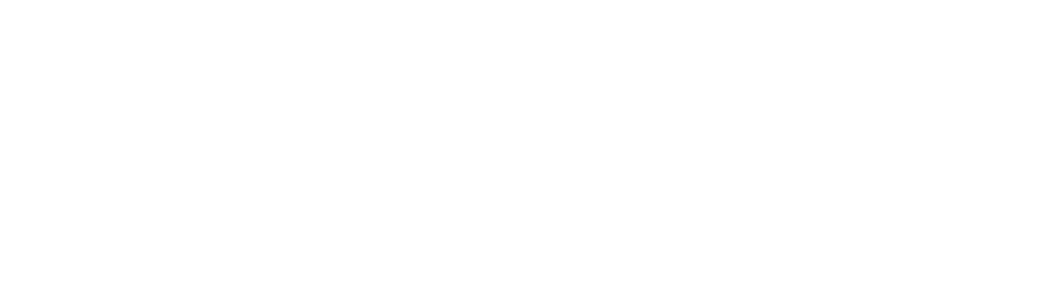
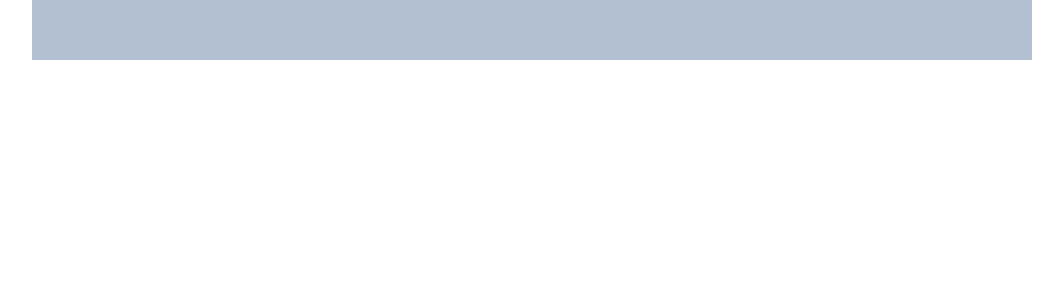
Before and after one commit to thgamejam/touhou-gamejam-quick, a Vue app in the folder touhou-gamejam-quick-web/: page /gamejam in a window 1280 px wide. Before the commit this address had no page. Shown: the top 300 px of the page, without its empty margins (108-1171 px from the left). Built offline with nearby package versions, Linux system fonts and the light colour scheme.

Commit message:
前端 game列表

```diff
--- a/touhou-gamejam-quick-web/src/router/index.js
+++ b/touhou-gamejam-quick-web/src/router/index.js
@@ -1,6 +1,7 @@
 import {createRouter, createWebHistory} from 'vue-router'
 import Home from '../App.vue'
 import Game from "@/views/page/Game.vue";
+import GameJam from "@/views/page/GameJam.vue";
 import Test from '@/views/component/GameExhibit.vue'
 import Test2 from '@/views/component/AuthorInfo.vue'
 import Test3 from '@/views/component/GameDownload.vue'
@@ -14,6 +15,10 @@
   {
     path: '/game/:id',
     component: Game
+  },
+  {
+    path: '/gamejam',
+    component: GameJam
   },
   {
     path: '/test',
--- /dev/null
+++ b/touhou-gamejam-quick-web/src/views/page/GameJam.vue
@@ -0,0 +1,14 @@
+<template>
+  <el-header>
+  </el-header>
+</template>
+
+<script>
+export default {
+
+}
+</script>
+
+<style>
+
+</style>
```
